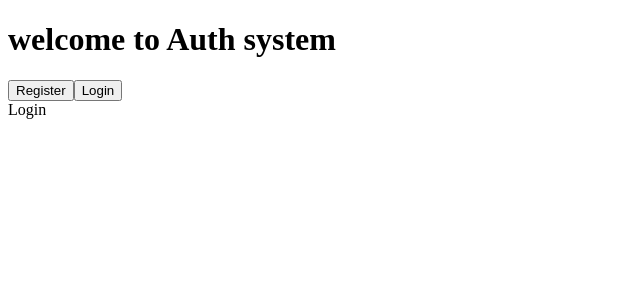
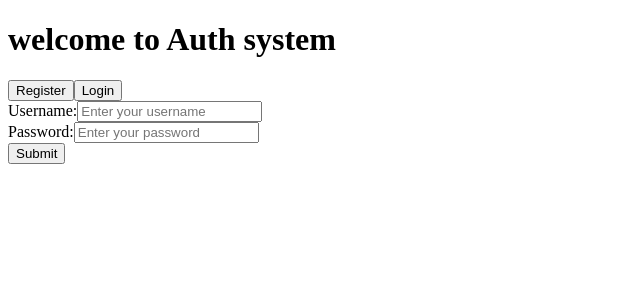
Before and after one commit to saitamacodex/react-auth-system, a React (Vite) app: page / in a window 1280 px wide. Both pictures are taken after a click on the button "Login". Shown: the top 300 px of the page, without its empty margins (0-640 px from the left). Built offline with nearby package versions, Linux system fonts and the light colour scheme.

Commit message:
login completed

```diff
--- a/src/components/Login.jsx
+++ b/src/components/Login.jsx
@@ -6,9 +6,95 @@ function Login() {
     password: "",
     username: "",
   });
-  const [status, setStatus] = useState(false);
+  const [errors, setErrors] = useState({});
+  const [response, setResponse] = useState({});
 
-  return <div>Login</div>;
+  function set(field) {
+    return (event) => {
+      return setValues((val) => {
+        return {
+          ...val,
+          [field]: event.target.value,
+        };
+      });
+    };
+  }
+
+  function validateFileds(val) {
+    const error = {};
+    if (!val.username) {
+      error.username = "Username is required.";
+    }
+    if (!val.password) {
+      error.password = "Password is required.";
+    }
+    return error;
+  }
+
+  async function handleSubmit(event) {
+    event.preventDefault();
+
+    const err = validateFileds(values);
+    setErrors(err);
+
+    if (Object.keys(err).length !== 0) return;
+
+    // call login
+    const url = "https://api.freeapi.app/api/v1/users/login";
+    const options = {
+      method: "POST",
+      headers: {
+        accept: "application/json",
+        "content-type": "application/json",
+      },
+      body: JSON.stringify(values),
+    };
+
+    try {
+      const response = await fetch(url, options);
+      const data = await response.json();
+
+      setResponse(data);
+
+      if (response.status === 200) {
+        alert(data.message);
+      } else {
+        alert(data.message);
+      }
+    } catch (error) {
+      console.error(error);
+    }
+  }
+
+  return (
+    <div>
+      <form onSubmit={handleSubmit}>
+        <label>
+          Username:
+          <input
+            type="text"
+            placeholder="Enter your username"
+            value={values.username}
+            onChange={set("username")}
+          />
+        </label>
+        {errors.username && <span>{errors.username}</span>}
+        <br />
+        <label>
+          Password:
+          <input
+            type="password"
+            placeholder="Enter your password"
+            value={values.password}
+            onChange={set("password")}
+          />
+        </label>
+        {errors.password && <span>{errors.password}</span>}
+        <br />
+        <button type="submit">Submit</button>
+      </form>
+    </div>
+  );
 }
 
 export default Login;
--- a/src/components/Register.jsx
+++ b/src/components/Register.jsx
@@ -63,7 +63,7 @@ function Register() {
         const data = await response.json();
 
         setResponse(data);
-
+        console.log(response.status);
         if (response.status === 200 || response.status === 409) {
           setShowLogin(true);
         } else {
```
